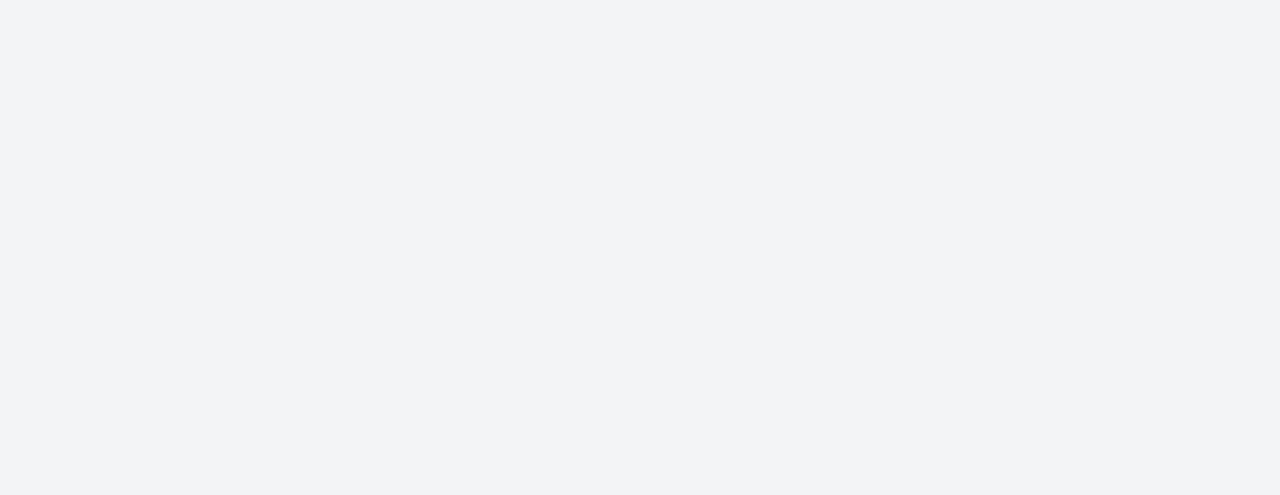
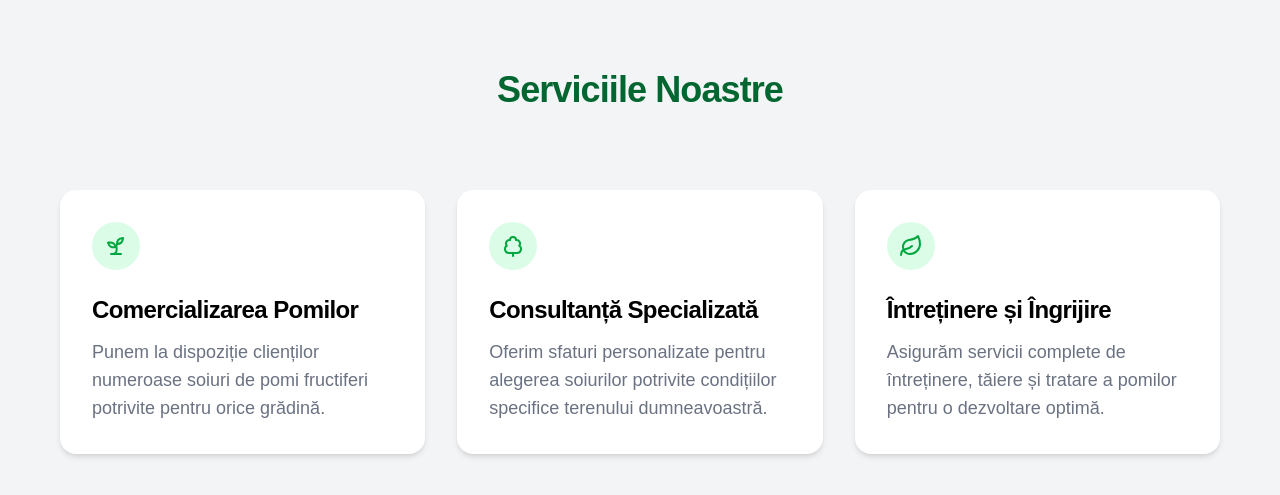
Before and after one commit to freelancing-portofolio/pomi_altoi, a Next.js app: page / in a window 1280 px wide. Shown: the part 1311-1806 px from the top of the page. Built offline with nearby package versions, Linux system fonts and the light colour scheme.

Commit message:
services done

```diff
--- a/components/aboutsection.tsx
+++ b/components/aboutsection.tsx
@@ -7,7 +7,7 @@ export default function AboutSection() {
             <div className='mx-auto max-w-site px-15 h-[600px] flex items-center justify-between gap-20'>
                {/* About */}
                <div className='flex-1 flex flex-col gap-5 justify-center'>
-                  <h1 className='tracking-tight text-4xl font-bold text-green-800'>
+                  <h1 className='tracking-tight text-4xl font-bold text-green-800 mb-6'>
                      Despre Pomi Altoi
                   </h1>
                   <p className='text-xl text-gray-700'>
--- a/components/servicessection.tsx
+++ b/components/servicessection.tsx
@@ -1,13 +1,53 @@
 "use client";
+
+import { TreeDeciduous, Sprout, Leaf } from "lucide-react";
 
 export default function ServicesSection() {
    return (
       <main>
          <section id='servicii' className='bg-gray-100'>
-            <div className='mx-auto max-w-site px-15 h-[600px] flex'>
-               <span className='text-green-800 text-bold'>
+            <div className='mx-auto max-w-site px-15 h-[600px] flex flex-col justify-center items-center gap-20'>
+               <p className='tracking-tight text-4xl font-bold text-green-800 mx-auto'>
                   Serviciile Noastre
-               </span>
+               </p>
+               <div className='grid grid-cols-3 mx-auto max-w-site gap-8'>
+                  <div className='bg-white p-8 shadow-md rounded-2xl hover:shadow-2xl transition-shadow'>
+                     <div className='w-12 h-12 rounded-full flex bg-green-100 justify-center items-center mb-6'>
+                        <Sprout className='h-6 w-6 text-green-600' />
+                     </div>
+                     <h3 className='tracking-tight text-black text-2xl mb-3 font-bold'>
+                        Comercializarea Pomilor
+                     </h3>
+                     <p className='text-left text-gray-500 text-lg'>
+                        Punem la dispoziție clienților numeroase soiuri de pomi
+                        fructiferi potrivite pentru orice grădină.
+                     </p>
+                  </div>
+                  <div className='bg-white p-8 shadow-md rounded-2xl hover:shadow-2xl transition-shadow'>
+                     <div className='w-12 h-12 rounded-full flex bg-green-100 justify-center items-center mb-6'>
+                        <TreeDeciduous className='h-6 w-6 text-green-600' />
+                     </div>
+                     <h3 className='tracking-tight text-black text-2xl mb-3 font-bold'>
+                        Consultanță Specializată
+                     </h3>
+                     <p className='text-left text-gray-500 text-lg'>
+                        Oferim sfaturi personalizate pentru alegerea soiurilor
+                        potrivite condițiilor specifice terenului dumneavoastră.
+                     </p>
+                  </div>
+                  <div className='bg-white p-8 shadow-md rounded-2xl hover:shadow-2xl transition-shadow'>
+                     <div className='w-12 h-12 rounded-full flex bg-green-100 justify-center items-center mb-6'>
+                        <Leaf className='h-6 w-6 text-green-600' />
+                     </div>
+                     <h3 className='tracking-tight text-black text-2xl mb-3 font-bold'>
+                        Întreținere și Îngrijire
+                     </h3>
+                     <p className='text-left text-gray-500 text-lg'>
+                        Asigurăm servicii complete de întreținere, tăiere și
+                        tratare a pomilor pentru o dezvoltare optimă.
+                     </p>
+                  </div>
+               </div>
             </div>
          </section>
       </main>
```
